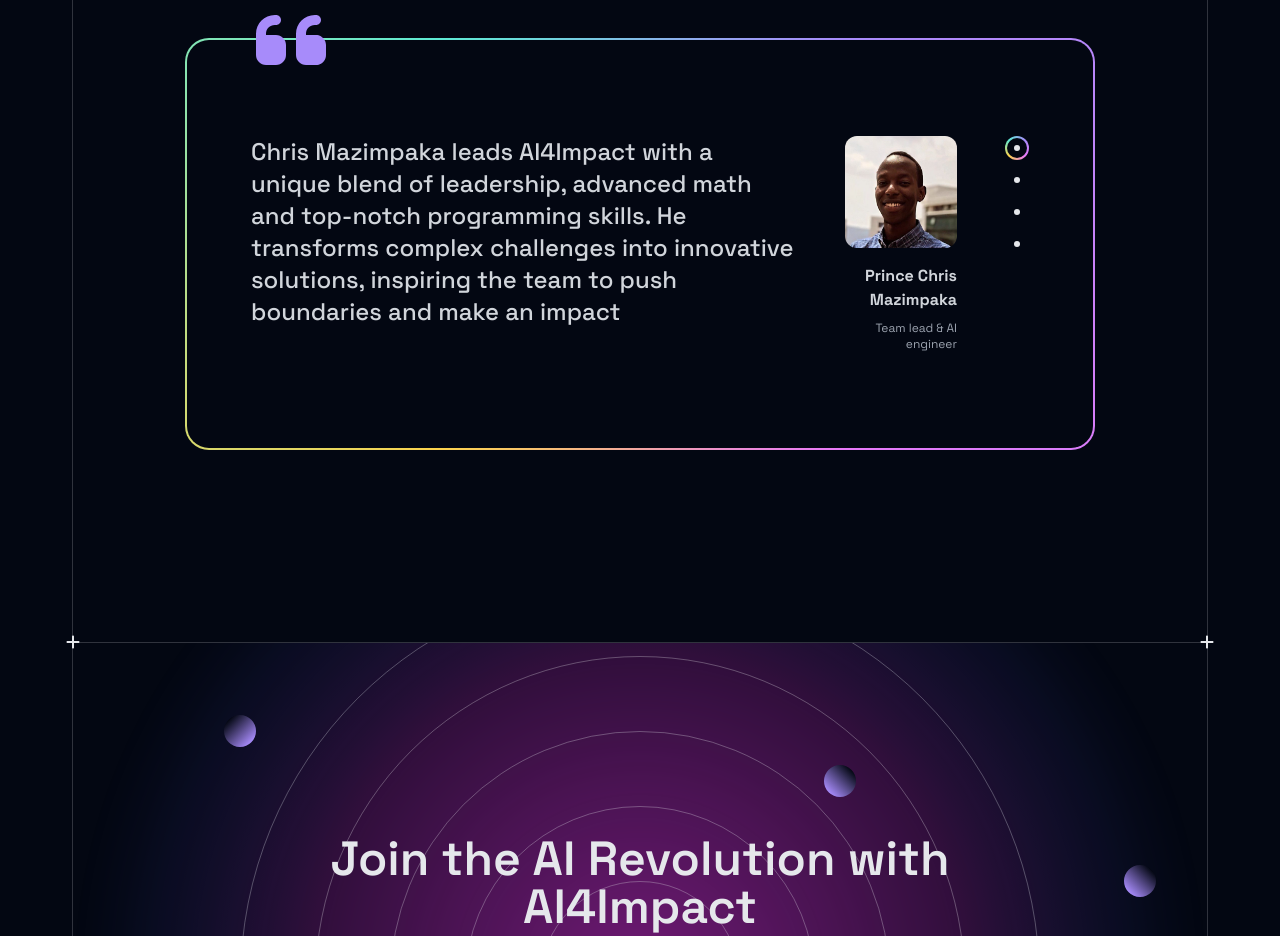
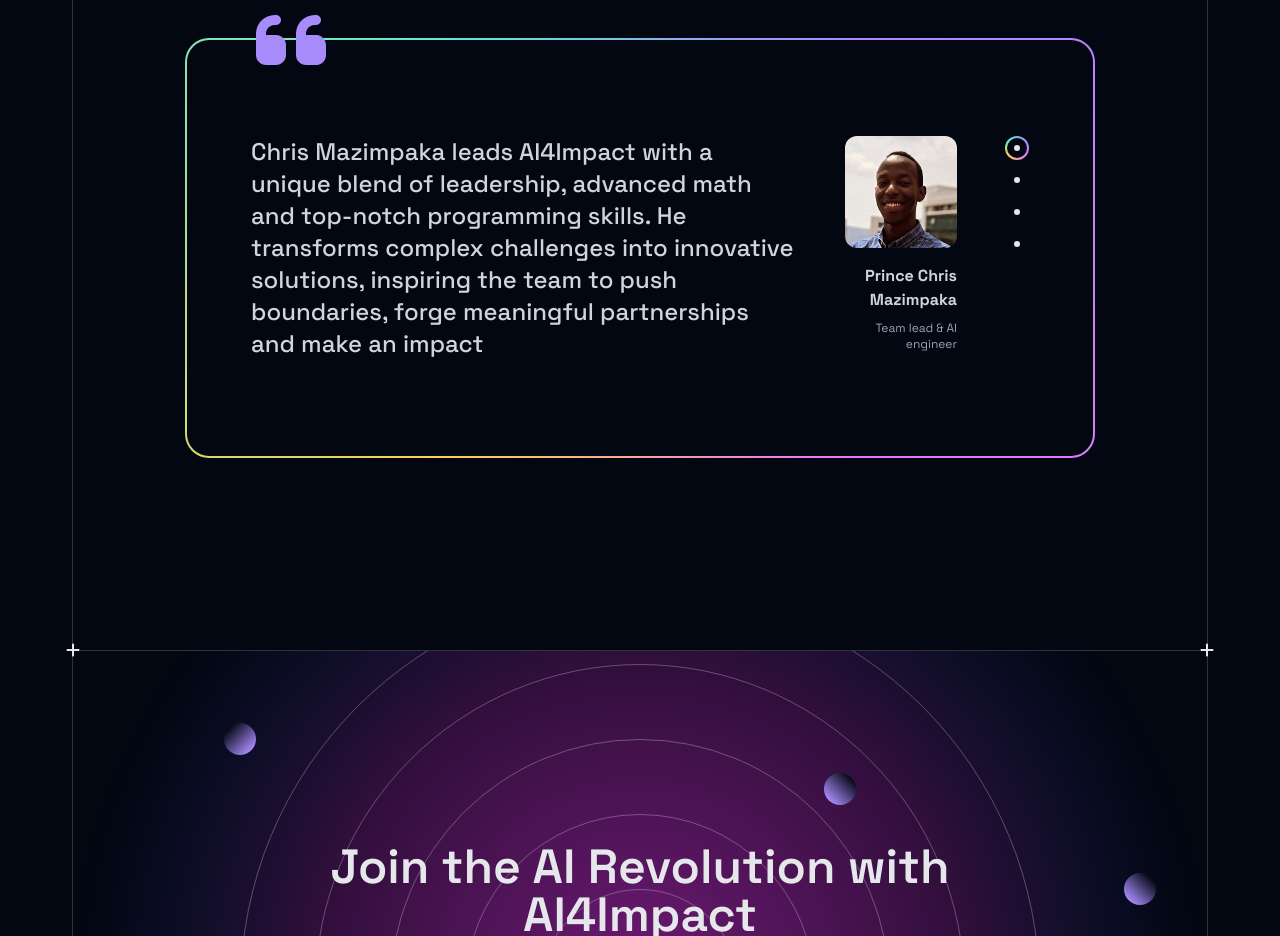
Before and after one commit to chrismazi/AI4IMPACT, a Next.js app: page / in a window 1280 px wide. Shown: the part 2840-3776 px from the top of the page. Built offline with nearby package versions, Linux system fonts and the light colour scheme; grey boxes are pictures that could not be loaded.

Commit message:
Commit changes

```diff
--- a/src/sections/Testimonials.tsx
+++ b/src/sections/Testimonials.tsx
@@ -14,7 +14,7 @@
 export const testimonials = [
   {
     quote:
-      "Chris Mazimpaka leads AI4Impact with a unique blend of leadership, advanced math and top-notch programming skills. He transforms complex challenges into innovative  solutions, inspiring the team to push boundaries and make an impact",
+      "Chris Mazimpaka leads AI4Impact with a unique blend of leadership, advanced math and top-notch programming skills. He transforms complex challenges into innovative  solutions, inspiring the team to push boundaries, forge meaningful partnerships  and make an impact",
     name: "Prince Chris Mazimpaka",
     title: "Team lead & AI engineer",
     image: PrinceChris,
@@ -35,9 +35,9 @@
   },
   {
     quote:
-      "The Creative Designer brings our ideas to life with amazing visuals.Their work ensures that every interface, visual, or outreach effort resonates with clarity and purpose, making technology feel accessible and engaging.",
+      "Our Workshop and Training Coordinator ensures that members, regardless of skill level, can actively participate and learn. They also collaborate with external speakers or trainers to deliver advanced sessions.",
     name: "Dismas Mutambiyineza",
-    title: "Creative Design",
+    title: "Workshop/Training co-ordinator",
     image: DismasM,
   },
 ];
```
